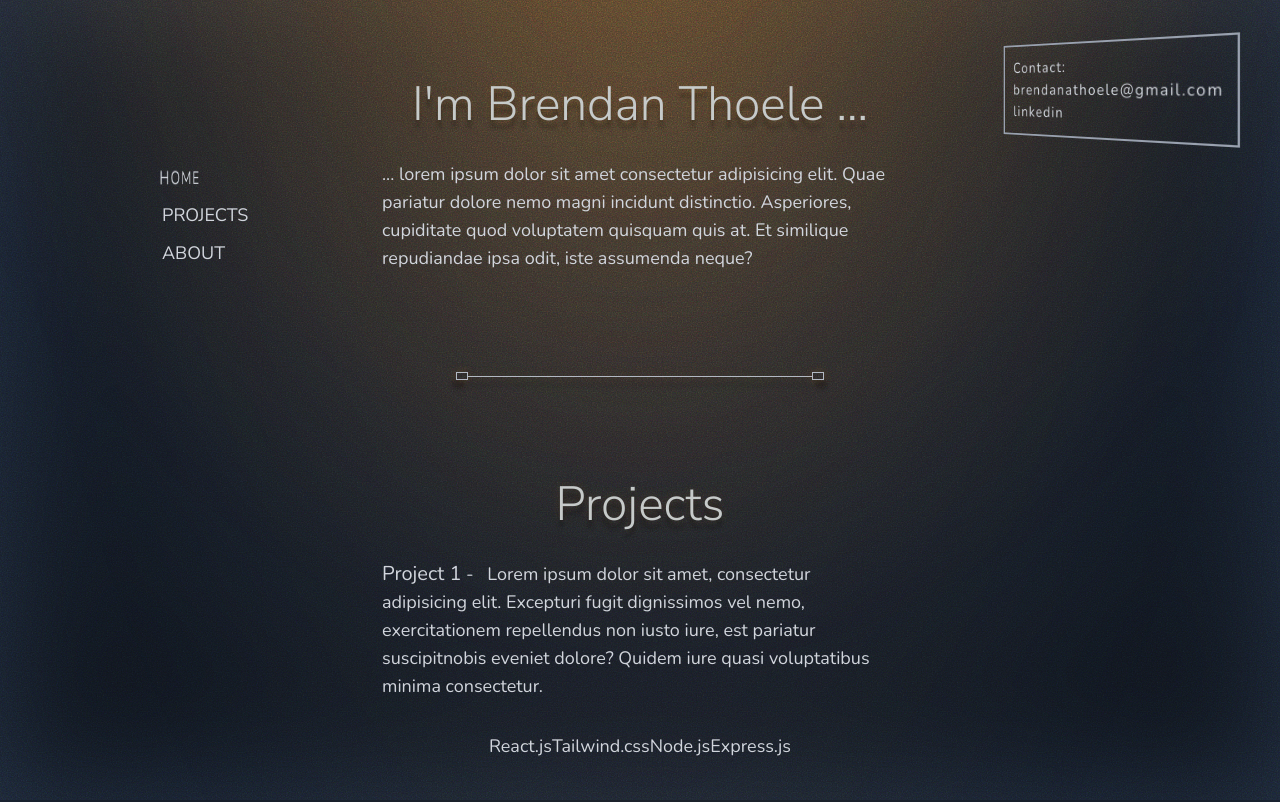
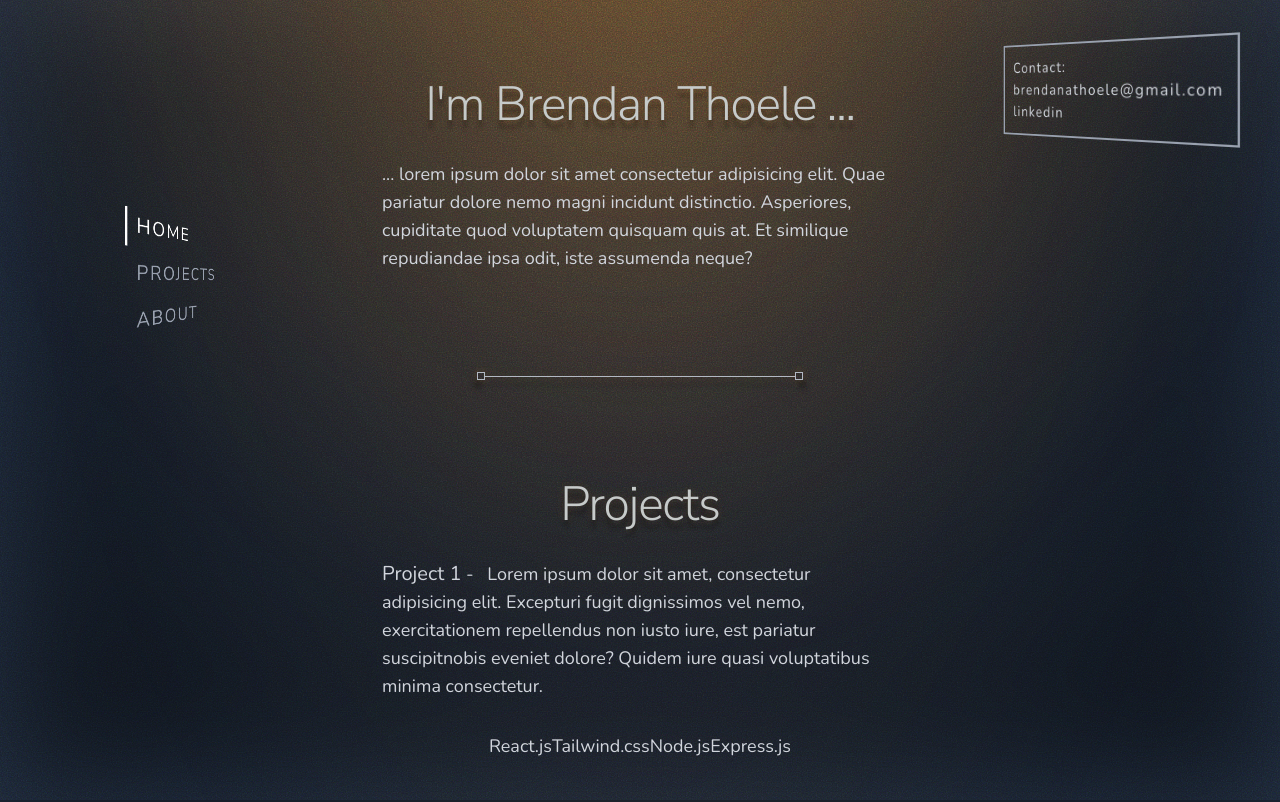
Before and after one commit to bathoele/portfolio-modern, a React app: page / in a window 1280 px wide. Shown: the top 802 px of the page. Built offline with nearby package versions, Linux system fonts and the light colour scheme; the HTML template or start-up script is replaced by a standard one.

Commit message:
Add adjustments to nav, headings, section border styles

```diff
--- a/src/AboutPage.jsx
+++ b/src/AboutPage.jsx
@@ -3,7 +3,7 @@ import React from "react";
 export default function AboutPage() {
   return (
     <div className="flex flex-col gap-5 items-center">
-      <h1 className="text-5xl animate-color-pulse font-light font-head">About</h1>
+      <h1 className="text-5xl animate-color-pulse font-light font-head tracking-tight">About</h1>
       <p>Lorem ipsum dolor sit amet consectetur adipisicing elit. Fuga ab accusantium perspiciatis autem ullam corrupti eius a earum commodi. Itaque cumque voluptates eligendi? Facere voluptatum quis molestias nostrum quas nihil.</p>
       <p>Lorem ipsum dolor sit amet consectetur adipisicing elit. Cumque eius ipsa iste impedit, soluta quasi vero delectus natus doloremque? Beatae aspernatur recusandae aperiam nam libero ipsa repudiandae, dolor expedita dignissimos?</p>
       <p>Lorem, ipsum dolor sit amet consectetur adipisicing elit. Deserunt et, autem error ullam, molestiae assumenda quidem optio ratione nihil magnam aliquam eveniet eum ea, alias exercitationem! Sunt, vitae deleniti! Ab.</p>
--- a/src/HomePage.jsx
+++ b/src/HomePage.jsx
@@ -4,7 +4,7 @@ function HomePage({ setPage }) {
 
   return (
     <div className="flex flex-col items-center gap-8">
-      <h1 className="text-5xl animate-color-pulse font-light font-head">I'm Brendan Thoele ...</h1>
+      <h1 className="text-5xl animate-color-pulse font-light font-head tracking-tight">I'm Brendan Thoele ...</h1>
       <p>... lorem ipsum dolor sit amet consectetur adipisicing elit. Quae pariatur dolore nemo magni incidunt distinctio. Asperiores, cupiditate quod voluptatem quisquam quis at. Et similique repudiandae ipsa odit, iste assumenda neque?</p>
     </div>
   )
--- a/src/NavMenu.jsx
+++ b/src/NavMenu.jsx
@@ -4,11 +4,17 @@ function NavMenu({ changePage, currentPage }) {
 
   return (
 
-    <nav className="h-70 relative -left-25 justify-center z-5 text-lg font-head">
-      <ul className="leading-relaxed fixed flex flex-col h-70 justify-center">
-        <li className={`${currentPage === "home" ? "[transform:perspective(500px)_rotateY(50deg)] -left-4 tracking-widest" : "left-0"} relative  mb-2 transition-all duration-300 ease-in-out`}><button className="w-full text-start" onClick={() => changePage("home")}>HOME</button></li>
-        <li className={`${currentPage === "projects" ? "[transform:perspective(500px)_rotateY(50deg)] -left-4 tracking-widest" : "left-0"} relative mb-2 transition-all duration-300 ease-in-out`}><button  className="w-full text-start" onClick={() => changePage("projects")}>PROJECTS</button></li>
-        <li className={`${currentPage === "about" ? "[transform:perspective(500px)_rotateY(50deg)] -left-4 tracking-widest" : "left-0"} relative  mb-2 transition-all duration-300 ease-in-out`}><button className="w-full text-start" onClick={() => changePage("about")}>ABOUT</button></li>
+    <nav className="relative -left-35 justify-center z-5 text-lg text-gray-400 font-head">
+      <ul className="leading-relaxed fixed flex flex-col h-100 w-30 justify-center [transform:perspective(200px)_rotateY(40deg)]">
+        <li className={`${currentPage === "home" ? "text-white" : "border-transparent"} border-l-2 tracking-widest relative  mb-2 transition-all duration-300 ease-in-out h-8`}>
+          <button className="w-full text-start pl-2" onClick={() => changePage("home")}>HOME</button>
+        </li>
+        <li className={`${currentPage === "projects" ? "text-white" : "border-transparent"} border-l-2 tracking-widest relative mb-2 transition-all duration-300 ease-in-out h-8`}>
+          <button  className="w-full text-start pl-2" onClick={() => changePage("projects")}>PROJECTS</button>
+        </li>
+        <li className={`${currentPage === "about" ? "text-white" : "border-transparent"} border-l-2 tracking-widest relative mb-2 transition-all duration-300 ease-in-out h-8`}>
+          <button className="w-full text-start pl-2" onClick={() => changePage("about")}>ABOUT</button>
+        </li>
       </ul>
     </nav>
 
--- a/src/ProjectsPage.jsx
+++ b/src/ProjectsPage.jsx
@@ -3,7 +3,7 @@ import React from "react";
 function ProjectsPage() {
   return (
     <div className="flex flex-col items-center gap-8">
-      <h1 className="text-5xl animate-color-pulse font-light font-head">Projects</h1>
+      <h1 className="text-5xl animate-color-pulse font-light font-head tracking-tight">Projects</h1>
       <span>
         <p className=""><a href="" className="text-xl">Project 1</a> - &ensp;Lorem ipsum dolor sit amet, consectetur adipisicing elit. Excepturi fugit dignissimos vel nemo, exercitationem repellendus non iusto iure, est pariatur suscipitnobis eveniet dolore? Quidem iure quasi voluptatibus minima consectetur.</p>
       </span>
--- a/src/SectionBorder.jsx
+++ b/src/SectionBorder.jsx
@@ -3,9 +3,9 @@ import React from "react";
 export default function SectionBorder() {
   return (
     <div className="flex flex-row items-center justify-center">
-      <div className="w-3 h-2 border-1 border-gray-400 animate-border-left"></div>
-      <div className="border-t-1 animate-border-pulse w-2/3 h-0"></div>
-      <div className="w-3 h-2 border-1 border-gray-400 animate-border-right"></div>
+      <div className="w-2 h-2 border-1 border-gray-400 animate-border-left"></div>
+      <div className="border-t-1 animate-border-pulse w-3/5 h-0"></div>
+      <div className="w-2 h-2 border-1 border-gray-400 animate-border-right"></div>
     </div>
   )
 }
```
